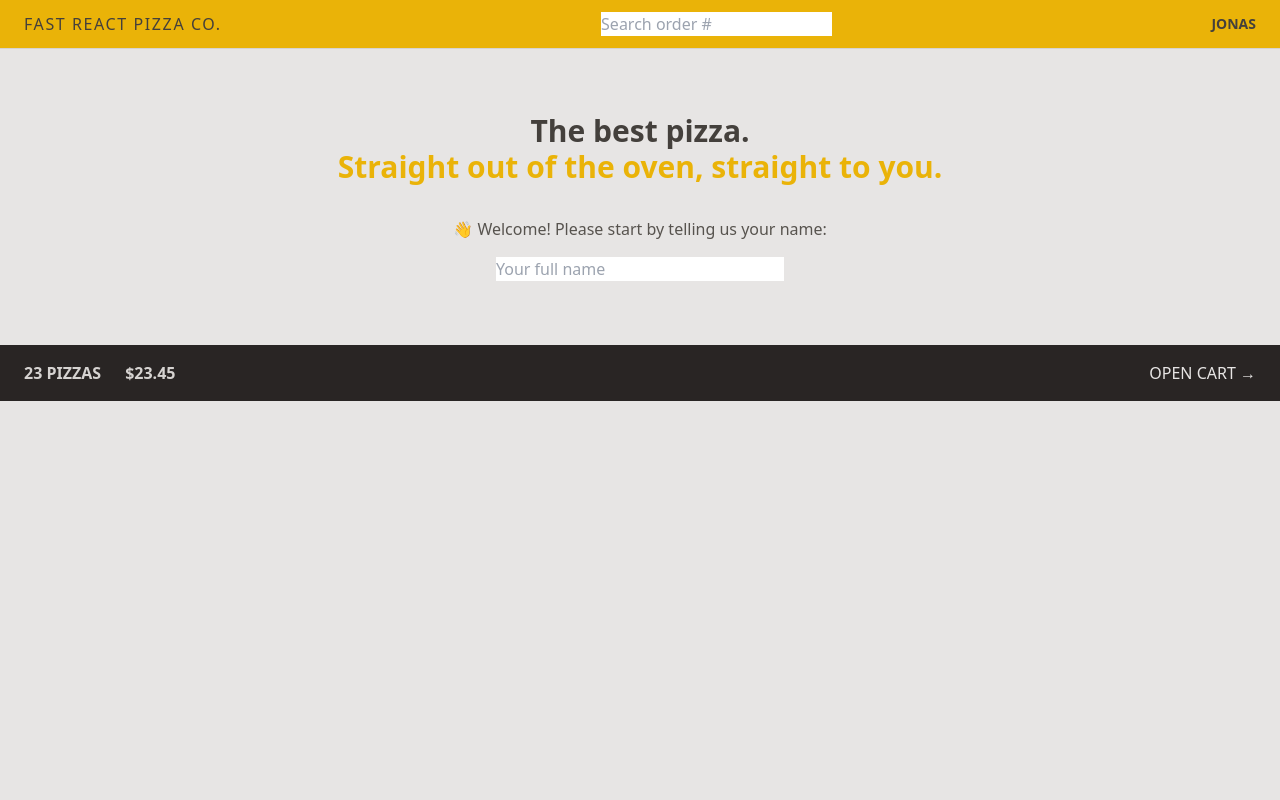
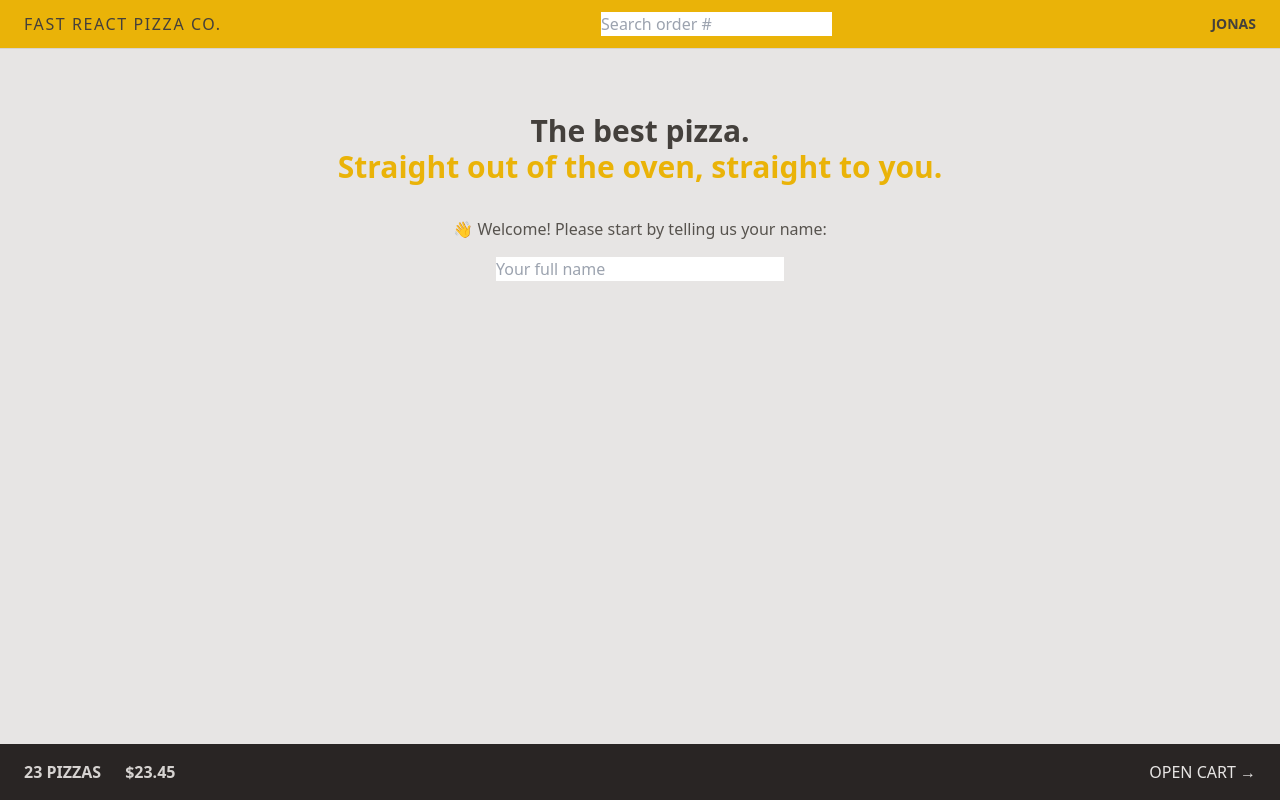
Before and after one commit to arijitk930/Fast-React-Pizza-App, a React (Vite) app in the folder fast-react-pizza/: page / in a window 1280 px wide. Built offline with nearby package versions, Linux system fonts and the light colour scheme.

Commit message:
301.CSS GRID

```diff
--- a/fast-react-pizza/src/ui/AppLayout.jsx
+++ b/fast-react-pizza/src/ui/AppLayout.jsx
@@ -8,13 +8,15 @@ function AppLayout() {
   const navigation = useNavigation();
   const isLoading = navigation.state === "loading";
   return (
-    <div className="layout">
+    <div className="grid grid-rows-[auto_1fr_auto] h-screen ">
       {isLoading && <Loader />}
       <Header />
 
-      <main>
-        <Outlet />
-      </main>
+      <div className="overflow-scroll">
+        <main className="max-w-3xl mx-auto">
+          <Outlet />
+        </main>
+      </div>
 
       <CartOverview />
     </div>
```
